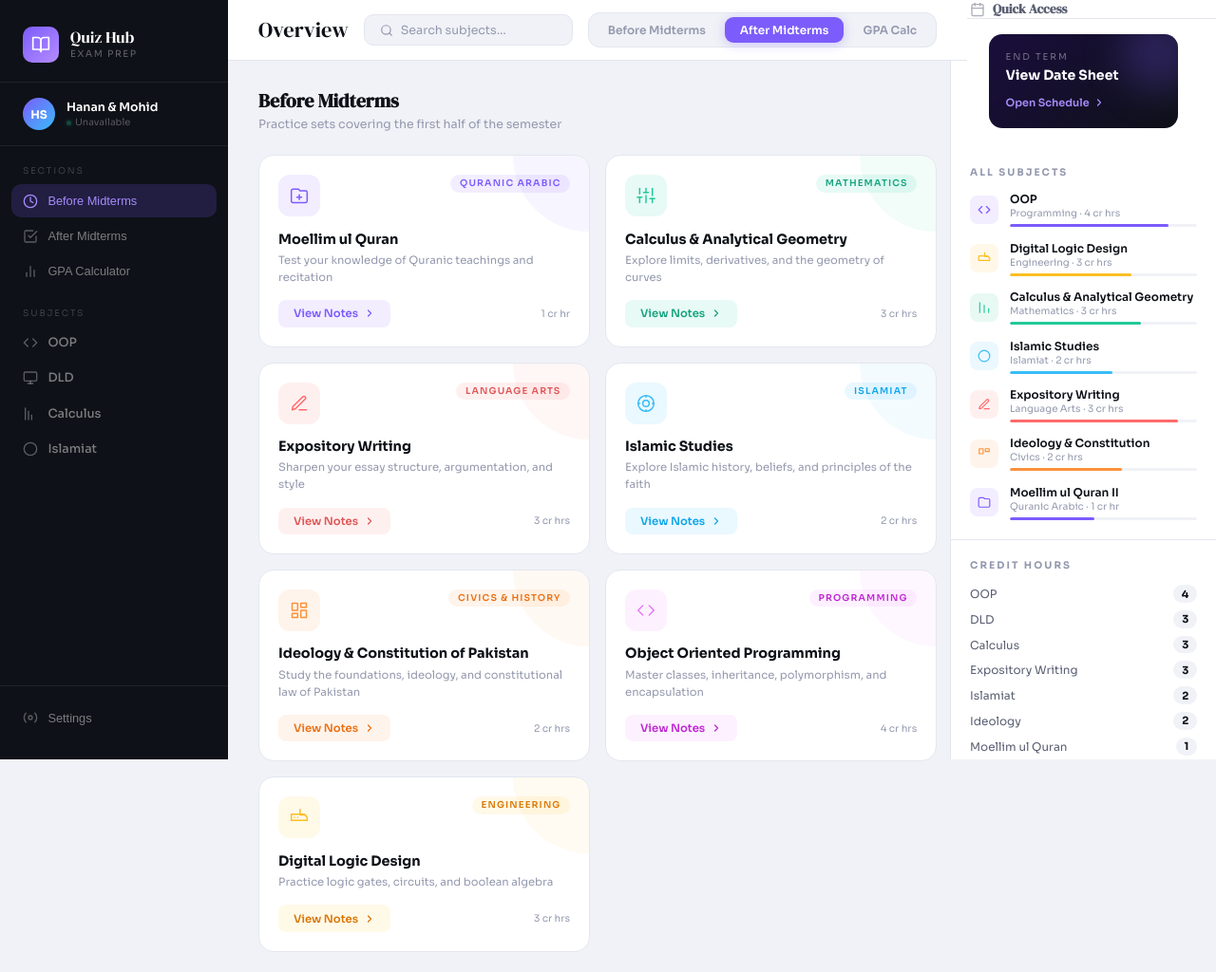
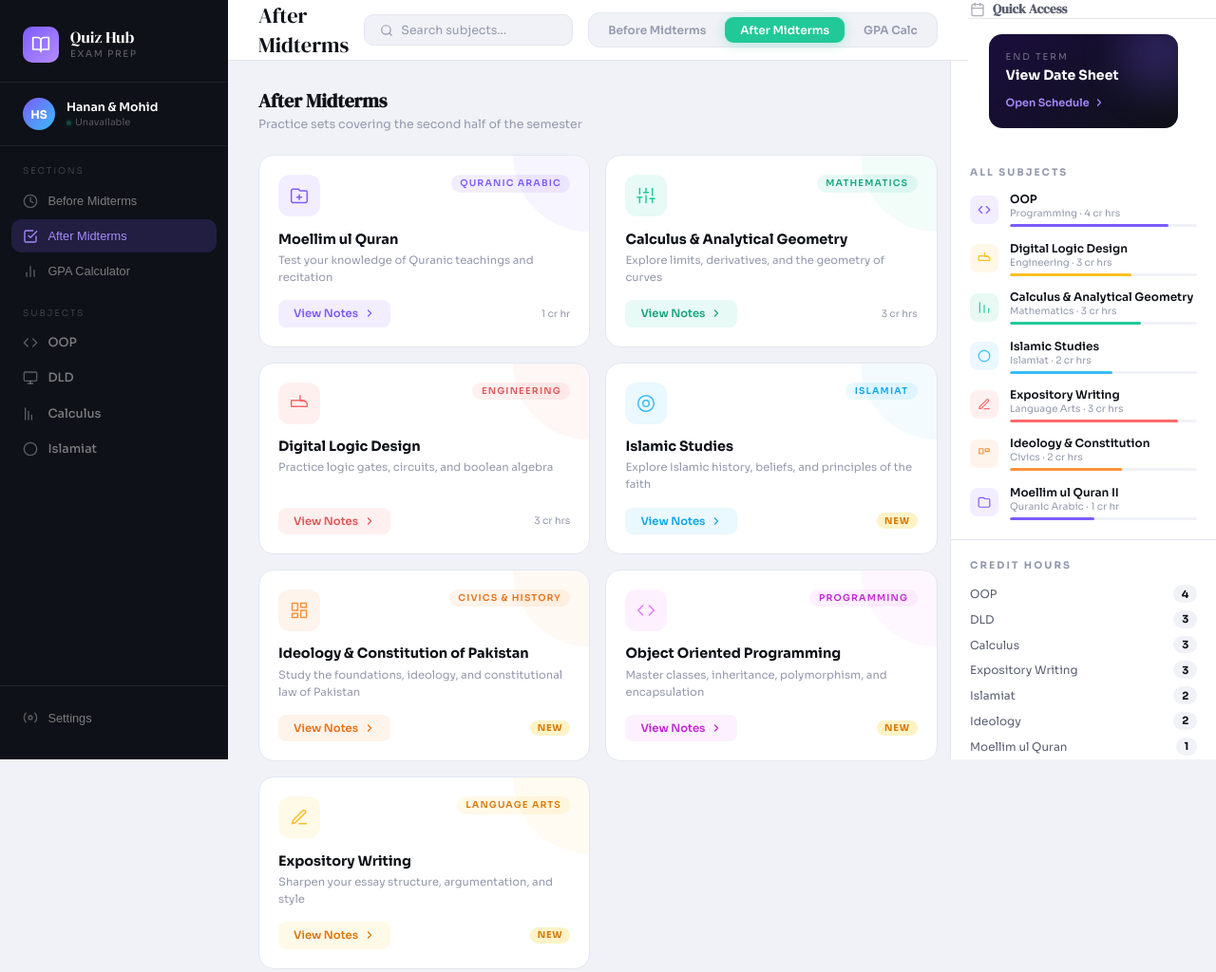
Before and after one commit to hananshafay72442/Software-Engineering-Notes, a plain HTML site: page index.html in a window 1280 px wide. Shown: the whole page at 95% size. Drawn offline with Linux system fonts and the light colour scheme; no server answers.

Commit message:
Fixed index
There was a problem where the 'After Midterm' button was shown to be selected but showed the content of 'Before Midterm'

```diff
--- a/index.html
+++ b/index.html
@@ -982,11 +982,11 @@
 
     <nav class="sidebar-nav">
       <div class="nav-section-label">Sections</div>
-      <button class="nav-item active" onclick="switchSection('before')">
+      <button class="nav-item" onclick="switchSection('before')">
         <svg viewBox="0 0 24 24" fill="none" stroke="currentColor" stroke-width="2" stroke-linecap="round" stroke-linejoin="round"><circle cx="12" cy="12" r="10"/><polyline points="12 6 12 12 16 14"/></svg>
         Before Midterms
       </button>
-      <button class="nav-item" onclick="switchSection('after')">
+      <button class="nav-item active" onclick="switchSection('after')">
         <svg viewBox="0 0 24 24" fill="none" stroke="currentColor" stroke-width="2" stroke-linecap="round" stroke-linejoin="round"><polyline points="9 11 12 14 22 4"/><path d="M21 12v7a2 2 0 01-2 2H5a2 2 0 01-2-2V5a2 2 0 012-2h11"/></svg>
         After Midterms
       </button>
@@ -1027,14 +1027,14 @@
 
     <!-- TOP BAR -->
     <header class="topbar">
-      <div class="page-title">Overview</div>
+      <div class="page-title">After Midterms</div>
       <div class="search-bar">
         <svg viewBox="0 0 24 24" fill="none" stroke="currentColor" stroke-width="2" stroke-linecap="round" stroke-linejoin="round"><circle cx="11" cy="11" r="8"/><line x1="21" y1="21" x2="16.65" y2="16.65"/></svg>
         <input type="text" id="search-input" placeholder="Search subjects…" oninput="filterCards(this.value)">
       </div>
       <div class="tab-pills">
         <button class="tab-pill" onclick="switchSection('before')">Before Midterms</button>
-        <button class="tab-pill active-before" onclick="switchSection('after')">After Midterms</button>
+        <button class="tab-pill active-after" onclick="switchSection('after')">After Midterms</button>
         <button class="tab-pill" onclick="switchSection('gpa')">GPA Calc</button>
       </div>
       <button onclick="openSettings()" style="display:none;width:34px;height:34px;border-radius:10px;border:1px solid var(--border);background:var(--main-bg);cursor:pointer;align-items:center;justify-content:center;color:var(--text-mid);flex-shrink:0;" class="mobile-settings-btn">
@@ -1059,8 +1059,8 @@
 
     <!-- MOBILE SECTION TABS (shown only on mobile) -->
     <div style="display:none;" class="mobile-tabs">
-      <button class="mob-tab active-before" onclick="switchSection('before')">Before Mids</button>
-      <button class="mob-tab" onclick="switchSection('after')">After Mids</button>
+      <button class="mob-tab" onclick="switchSection('before')">Before Mids</button>
+      <button class="mob-tab active-after" onclick="switchSection('after')">After Mids</button>
       <button class="mob-tab" onclick="switchSection('gpa')">GPA</button>
     </div>
 
@@ -1068,7 +1068,7 @@
     <main class="main">
 
       <!-- ── BEFORE MIDTERMS ── -->
-      <div class="section active" id="sect-before">
+      <div class="section" id="sect-before">
         <div class="section-info">
           <h2>Before Midterms</h2>
           <p>Practice sets covering the first half of the semester</p>
@@ -1198,7 +1198,7 @@
       </div>
 
       <!-- ── AFTER MIDTERMS ── -->
-      <div class="section" id="sect-after">
+      <div class="section active" id="sect-after">
         <div class="section-info">
           <h2>After Midterms</h2>
           <p>Practice sets covering the second half of the semester</p>
```
